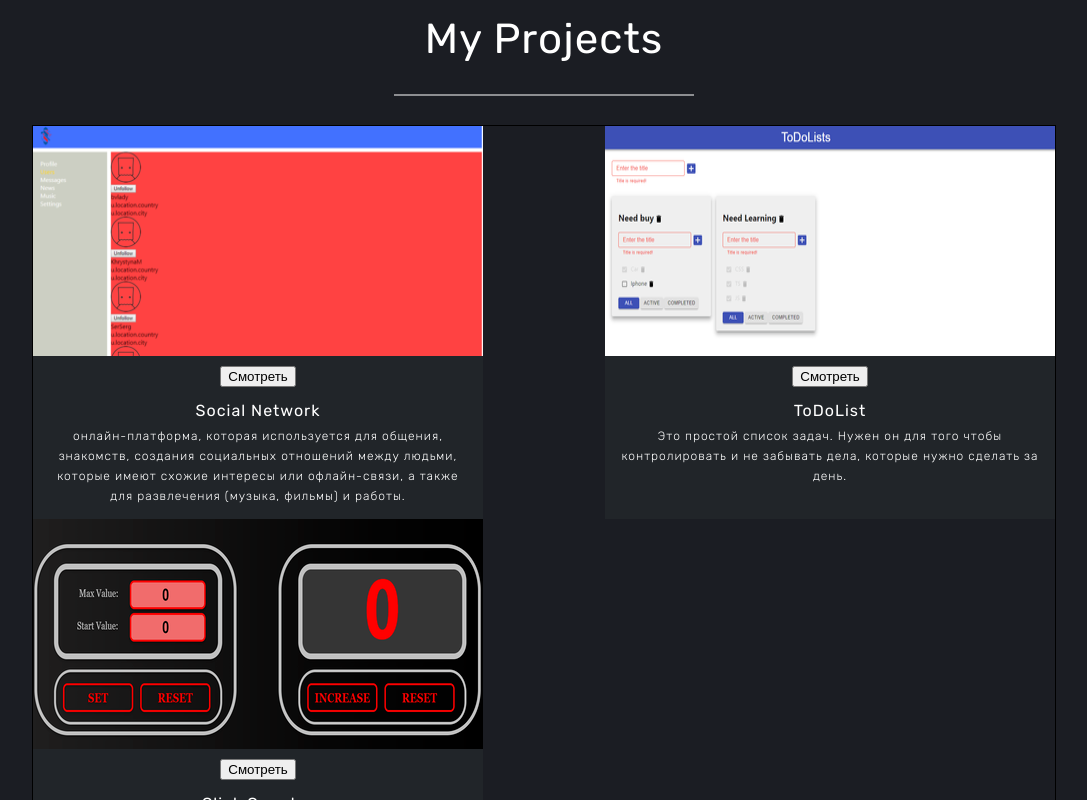
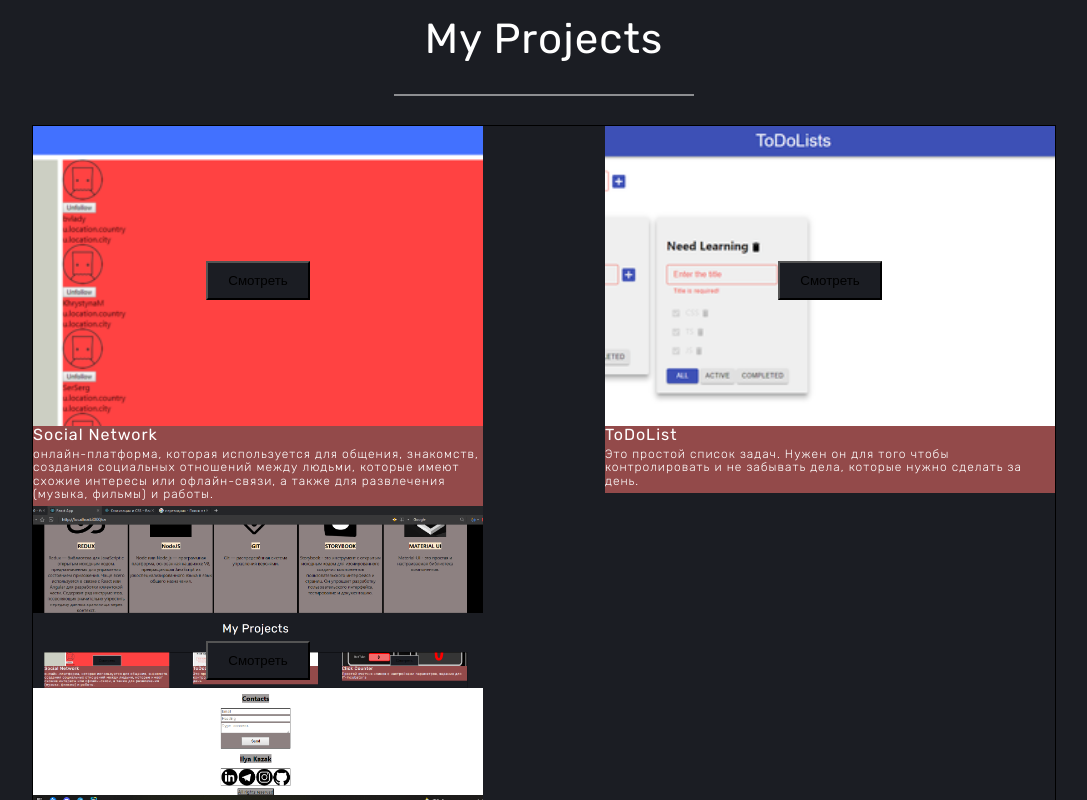
Before and after one commit to ellijahcuts/cv, a React (Create React App) app: page / in a window 1280 px wide. Shown: the part 2100-2900 px from the top of the page, without its empty margins (96-1183 px from the left). Built offline with nearby package versions, Linux system fonts and the light colour scheme.

Commit message:
update img

```diff
--- a/src/MyProjects/MyProjects.module.css
+++ b/src/MyProjects/MyProjects.module.css
@@ -14,6 +14,7 @@
     display: flex;
     justify-content: space-between;
     flex-wrap: wrap;
+    align-items: flex-start;
 }
 
 @media screen and (max-width: 1129px) {
--- a/src/MyProjects/MyProjects.tsx
+++ b/src/MyProjects/MyProjects.tsx
@@ -1,28 +1,38 @@
 import React from 'react';
 import style from './MyProjects.module.css';
-import styleContainer from "../common/styles/Container.module.css";
+import styleContainer from '../common/styles/Container.module.css';
 import Project from "./Project/Project";
 import scImg from '../common/images/sc.png'
 import todoImg from '../common/images/todo.png'
 import counterImg from '../common/images/counter.png'
-import Title from "../common/components/title/Title";
-
+import Title from '../common/components/title/Title';
 
 const MyProjects = () => {
-    return (
+
+    const social = {
+        backgroundImage: `url(${scImg})`
+    }
+    const todo = {
+        backgroundImage: `url(${todoImg})`
+    }
+    const counter = {
+        backgroundImage: `url(${counterImg})`
+    }
+
+        return (
         <div className={style.projectsCore}>
             <div className={`${styleContainer.container} ${style.projectsContainer}`}>
                 <Title title={"My projects"}/>
                 <div className={style.projects}>
                     <Project title={"Social Network"}
-                             img={scImg}
+                             style={social}
                              description={"онлайн-платформа, которая используется для общения, знакомств, создания социальных отношений между людьми, которые имеют схожие интересы или офлайн-связи, а также для развлечения (музыка, фильмы) и работы."}
                     />
                     <Project title={"ToDoList"}
-                             img={todoImg}
+                             style={todo}
                              description={"Это простой список задач. Нужен он для того чтобы контролировать и не забывать дела, которые нужно сделать за день."}/>
                     <Project title={"Click Counter"}
-                             img={counterImg}
+                             style={counter}
                              description={"Простой счетчик кликов с настройками параметров, задание для IT-incubator'a"}/>
                 </div>
             </div>
--- a/src/MyProjects/Project/Project.module.css
+++ b/src/MyProjects/Project/Project.module.css
@@ -1,27 +1,23 @@
 .projectCore {
     width: 450px;
-    background-color:#212529;
+    background-color: #934a4a;
     display: flex;
     flex-direction: column;
-    align-items: center;
-    text-align: center;
+
 }
-
-.iconContainer {
+.button{
+    margin-top: 10px;
+    background-color: #1b1d23;
+    padding: 10px 20px;
+}
+.projectImg{
+    height: 300px;
     display: flex;
     justify-content: center;
     align-items: center;
-}
-.icon {
-    width: 100%;
-    height: 230px;
-}
-.button{
-    margin-top: 10px;
-}
-
-.projectInfo{
-    padding: 15px;
+    background-size: cover;
+    background-position: center;
+    background-repeat: no-repeat;
 }
 
 .projectTitle{
--- a/src/MyProjects/Project/Project.tsx
+++ b/src/MyProjects/Project/Project.tsx
@@ -3,23 +3,20 @@ import style from "../../MyProjects/Project/Project.module.css";
 
 export type ProjectPropsType = {
     title: string
-    img: string
+    style: { backgroundImage: string; }
     description: string
 }
 
 const Project = (props: ProjectPropsType) => {
     return (
         <div className={style.projectCore}>
-            <div className={style.iconContainer}>
-                <img src={props.img} className={style.icon}/>
+            <div className={style.projectImg} style={props.style}>
+                <button className={style.button}>Смотреть</button>
             </div>
-            <button className={style.button}>Смотреть</button>
-            <div className={style.projectInfo}>
             <span className={style.description}>
                 <h4 className={style.projectTitle}>{props.title}</h4>
                 {props.description}
             </span>
-            </div>
         </div>
     );
 };
```
Also changed, not shown: src/common/images/counter.png.
